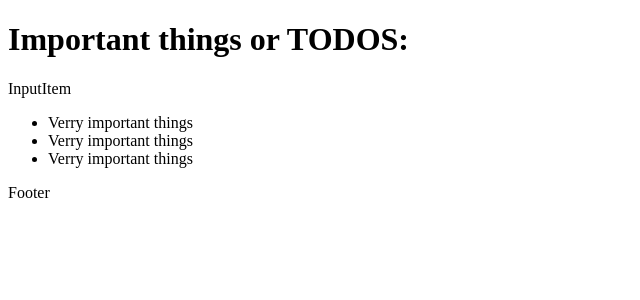
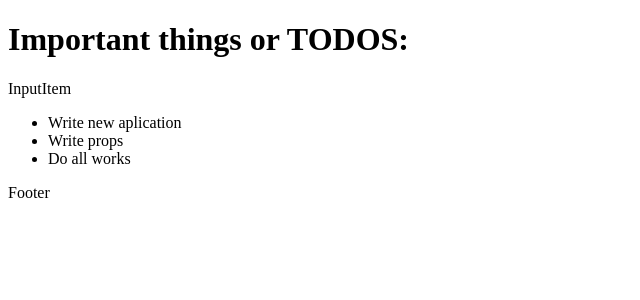
Before and after one commit to WebHeroSchool/ReactProjectLesson, a React (Create React App) app: page / in a window 1280 px wide. Shown: the top 300 px of the page, without its empty margins (0-640 px from the left). Built offline with nearby package versions, Linux system fonts and the light colour scheme.

Commit message:
React Lesson 19

```diff
--- a/src/components/App/App.js
+++ b/src/components/App/App.js
@@ -3,11 +3,12 @@ import ItemList from '../ItemList/ItemList';
 import InputItem from '../InputItem/InputItem';
 import Footer from '../Footer/Footer';
 
+  const todoItem = 'Write new aplication';
   const App = () => (
     <div>
     <h1>Important things or TODOS:</h1>
       <InputItem />
-      <ItemList />
+      <ItemList todoItem = {todoItem} />
       <Footer />
     </div>);
 
--- a/src/components/Item/Item.js
+++ b/src/components/Item/Item.js
@@ -1,5 +1,5 @@
 import React from 'react';
 
-  const Item = () => (<span>Verry important things</span>);
+  const Item = ({todoItem}) => (<span>{todoItem}</span>);
 
   export default Item;
--- a/src/components/ItemList/ItemList.js
+++ b/src/components/ItemList/ItemList.js
@@ -1,10 +1,10 @@
 import React from 'react';
-import Item from '../Item/Item.js'
+import Item from '../Item/Item'
 
-  const ItemList = () => (<ul>
-      <li><Item /></li>
-      <li><Item /></li>
-      <li><Item /></li>
+  const ItemList = ({ todoItem }) => (<ul>
+      <li><Item todoItem={todoItem} /></li>
+      <li><Item todoItem={'Write props'} /></li>
+      <li><Item todoItem={'Do all works'} /></li>
     </ul>);
 
   export default ItemList;
```
